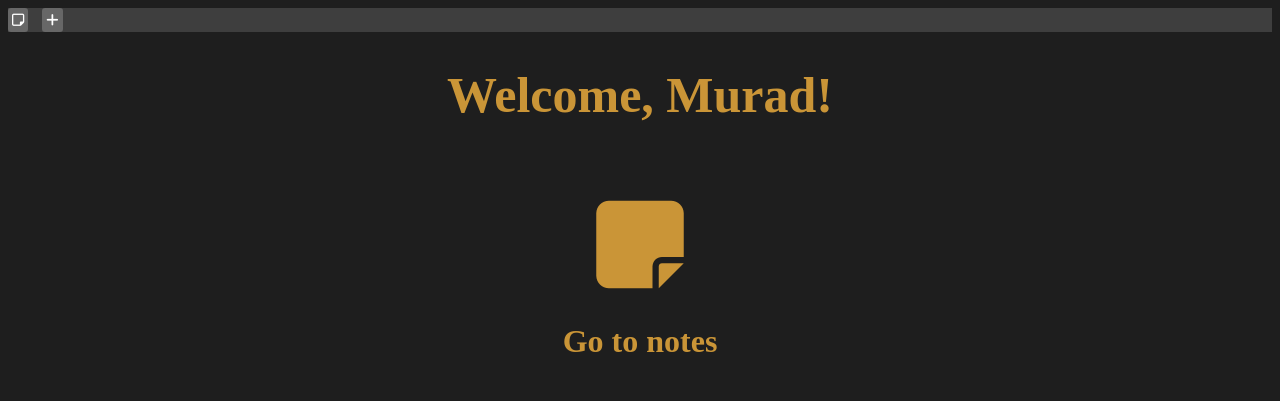
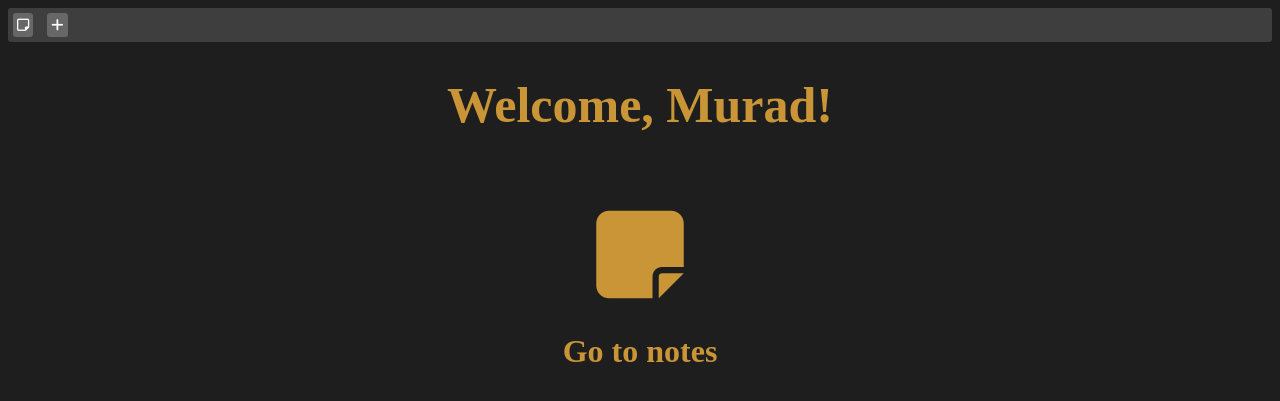
Before and after one commit to muradaghazade/Notes-app, a Flask app: page / in a window 1280 px wide. Shown: the top 401 px of the page. Run offline with Flask 2, Linux system fonts and the light colour scheme; some libraries are stand-ins or nearby versions.

Commit message:
add note page updated

```diff
--- a/templates/base.html
+++ b/templates/base.html
@@ -7,7 +7,7 @@
     <link rel="icon" href="https://cdn.iconscout.com/icon/free/png-512/apple-notes-493153.png">
 </head>
 <body style="background-color: rgb(30, 30, 30); color: white;">
-    <div style="background-color: rgb(62, 62, 62);">
+    <div style="background-color: rgb(62, 62, 62); padding: 5px; border-radius: 3px;">
         <a href="{{ url_for('notes') }}" style="margin-right: 10px;"><button style="background-color: rgb(103, 103, 103); color: white; border: transparent; border-radius: 3px; font-size: 14px; padding: 4px;"><i class="far fa-sticky-note"></i></button></a>
         <a href="{{ url_for('addnote') }}" style="color: white;"><button style="background-color: rgb(103, 103, 103); color: white; border: transparent; border-radius: 3px; font-size: 14px; padding: 4px;"><i class="fas fa-plus"></i></a></button>
     </div>
```
